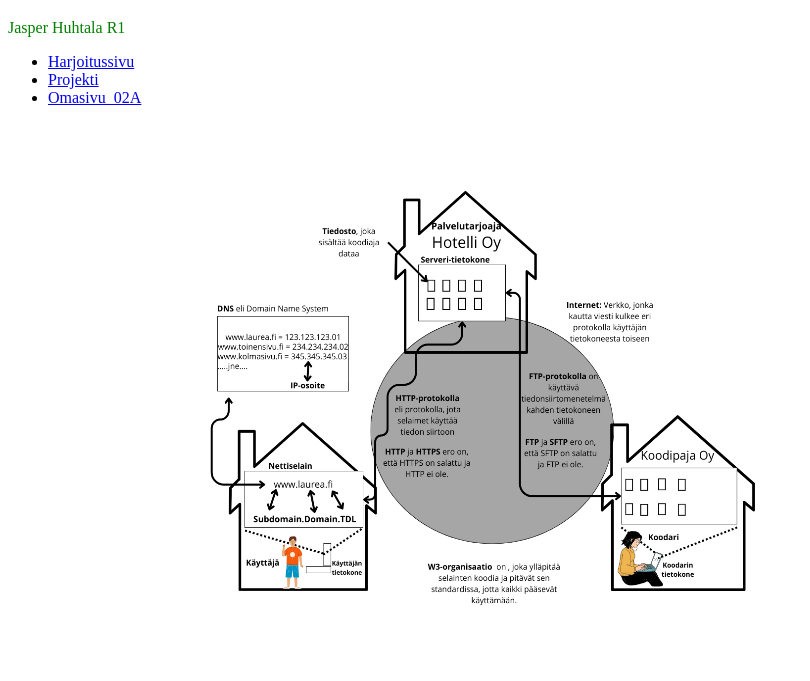
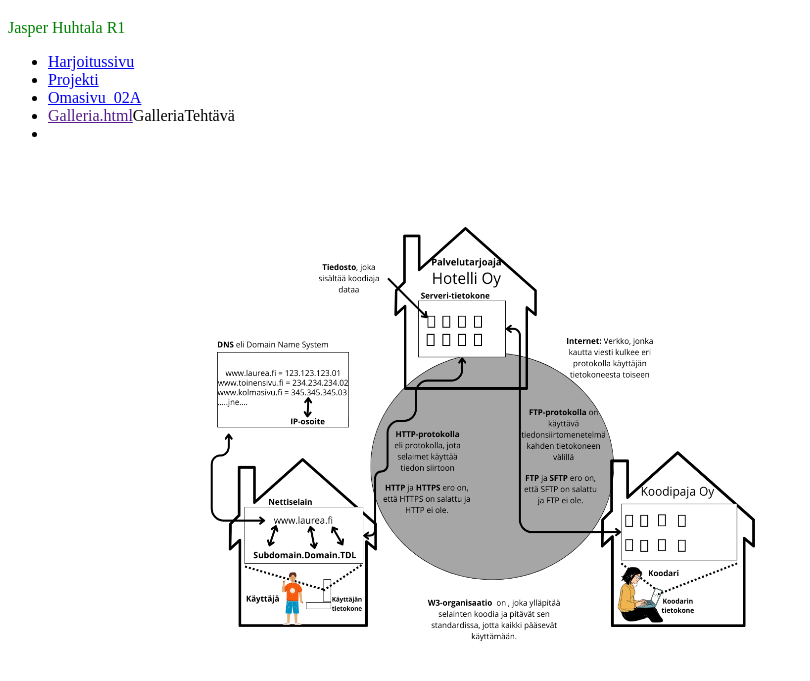
Before and after one commit to GoldenAkaza/GoldenAkaza.github.io, a plain HTML site: page index.html in a window 1280 px wide. Shown: the part 61-742 px from the top of the page, without its empty margins (0-810 px from the left). Drawn offline with Linux system fonts and the light colour scheme.

Commit message:
Palautussivu päivitys

```diff
--- a/index.html
+++ b/index.html
@@ -11,6 +11,7 @@
     <ul> <li><a href="Harjoitussivu.html">Harjoitussivu</a></li>
         <li><a href="(Lisää tänne linkki myöhemmin)">Projekti</a></li>
 		<li><a href="Omasivu_02A"> Omasivu_02A</a></li>
+		<li><a href="">Galleria.html</a>GalleriaTehtävä<li>
     </ul>
 	<img src="Kuinka_internet_toimii.png" width="950" height="550" >
 </body>
```
